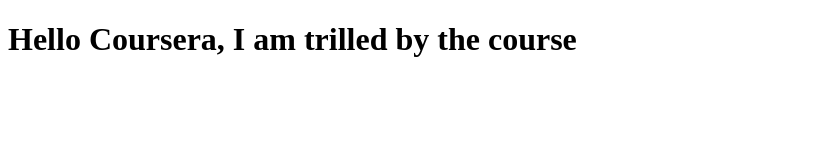
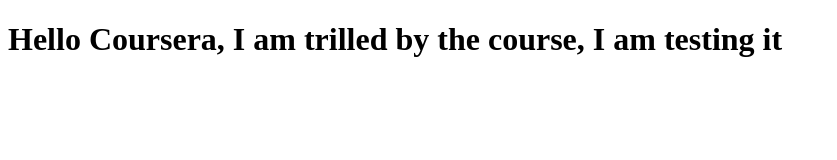
Before and after one commit to Jillhehong/coursera--test, a plain HTML site: page index.html in a window 1280 px wide. Shown: the whole page, without its empty margins (0-837 px from the left). Drawn offline with Linux system fonts and the light colour scheme.

Commit message:
3rd version of web file

```diff
--- a/index.html
+++ b/index.html
@@ -5,6 +5,6 @@
     <title>coursera</title>
 </head>
 <body>
-<h1>Hello Coursera, I am trilled by the course</h1>
+<h1>Hello Coursera, I am trilled by the course, I am testing it</h1>
 </body>
 </html>
```
